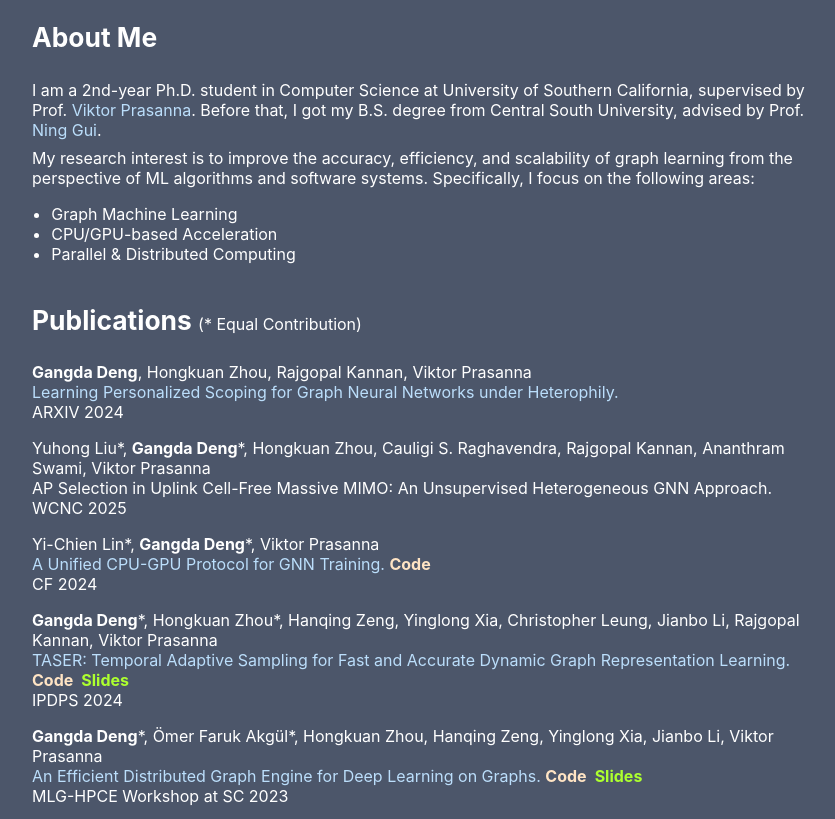
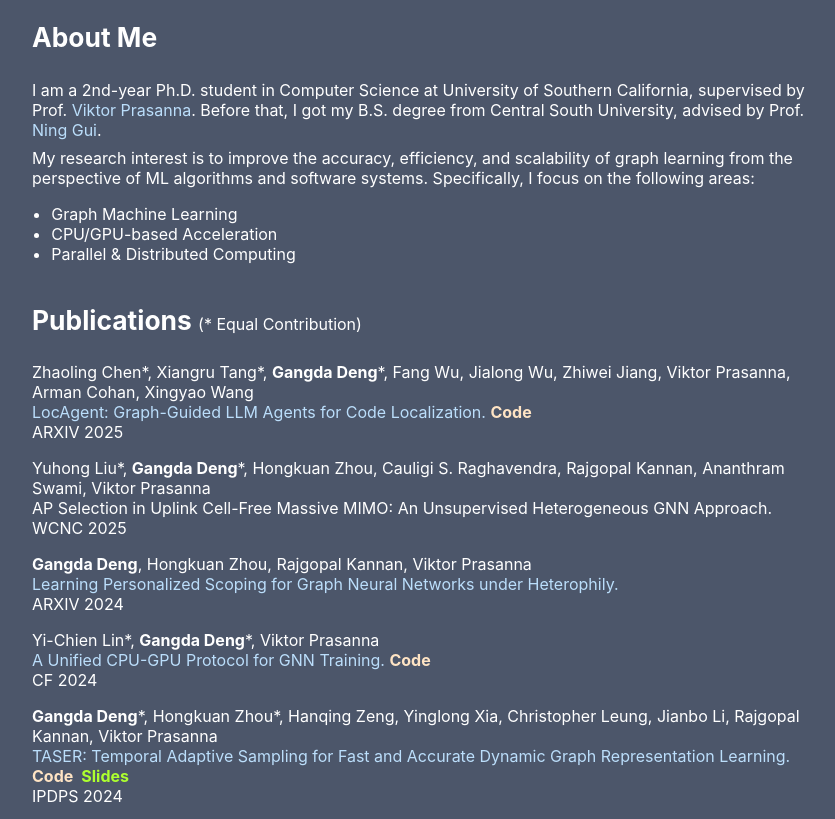
Before and after one commit to Hydrapse/Hydrapse.github.io, a plain HTML site: page index.html in a window 1280 px wide. Shown: the part 233-1052 px from the top of the page, without its empty margins (203-1038 px from the left). Drawn offline with Linux system fonts and the light colour scheme.

Commit message:
update LocAgent

```diff
--- a/index.html
+++ b/index.html
@@ -83,14 +83,21 @@
     </h2>
     <div class="pub">
         <p>
-            <b>Gangda Deng</b>, Hongkuan Zhou, Rajgopal Kannan, Viktor Prasanna </br>
-            <a href="https://arxiv.org/pdf/2409.06998">Learning Personalized Scoping for Graph Neural Networks under Heterophily.</a></br>
-            ARXIV 2024
+            Zhaoling Chen*, Xiangru Tang*, <b>Gangda Deng</b>*, Fang Wu, Jialong Wu, Zhiwei Jiang, Viktor Prasanna, Arman Cohan, Xingyao Wang </br>
+            <a href="https://arxiv.org/abs/2503.09089">LocAgent: Graph-Guided LLM Agents for Code Localization.</a>
+            <a href="https://github.com/gersteinlab/LocAgent" style="color:bisque"><b>Code</b></a>
+            </br>
+            ARXIV 2025
         </p>
         <p>
             Yuhong Liu*, <b>Gangda Deng</b>*, Hongkuan Zhou, Cauligi S. Raghavendra, Rajgopal Kannan, Ananthram Swami, Viktor Prasanna </br>
             AP Selection in Uplink Cell-Free Massive MIMO: An Unsupervised Heterogeneous GNN Approach.</br>
             WCNC 2025
+        </p>
+        <p>
+            <b>Gangda Deng</b>, Hongkuan Zhou, Rajgopal Kannan, Viktor Prasanna </br>
+            <a href="https://arxiv.org/pdf/2409.06998">Learning Personalized Scoping for Graph Neural Networks under Heterophily.</a></br>
+            ARXIV 2024
         </p>
         <p>
             Yi-Chien Lin*, <b>Gangda Deng</b>*, Viktor Prasanna <br>
```
